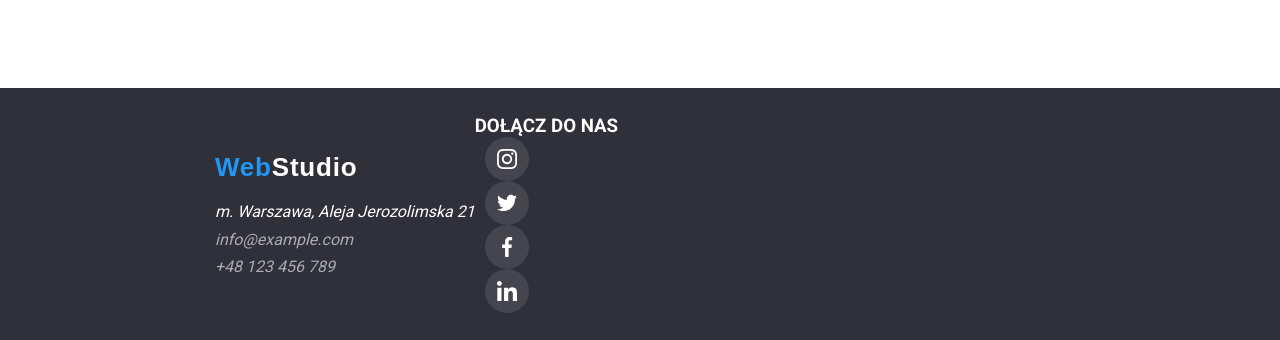
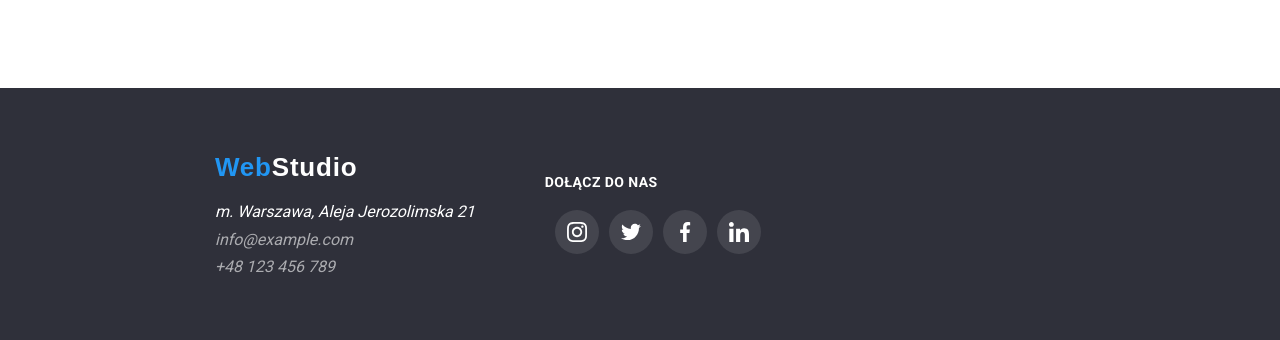
Before and after one commit to dmjs23/goit-markup-hw-05, a plain HTML site: page index.html in a window 1280 px wide. Shown: the part 2690-3030 px from the top of the page. Drawn offline with Linux system fonts and the light colour scheme.

Commit message:
Update styles.css

```diff
--- a/css/styles.css
+++ b/css/styles.css
@@ -403,12 +403,13 @@ ul {
   min-height: 252px;
   display: flex;
   align-items: center;
-  justify-content: flex-start;
 }
 .end {
   color: #fff;
 }
-
+.container_foot:not(:first-child) {
+  margin-left: 70px;
+}
 .footer_adress {
   margin-left: 215px;
   margin-top: 20px;
@@ -417,10 +418,10 @@ ul {
   margin-bottom: 9px;
 }
 
-.footer_designed .container .join {
+.footer_designed .container_foot .join {
   display: flex;
 }
-.footer_designed .container h3 {
+.footer_designed .container_foot h3 {
   font-style: normal;
   font-weight: 700;
   font-size: 14px;
```
